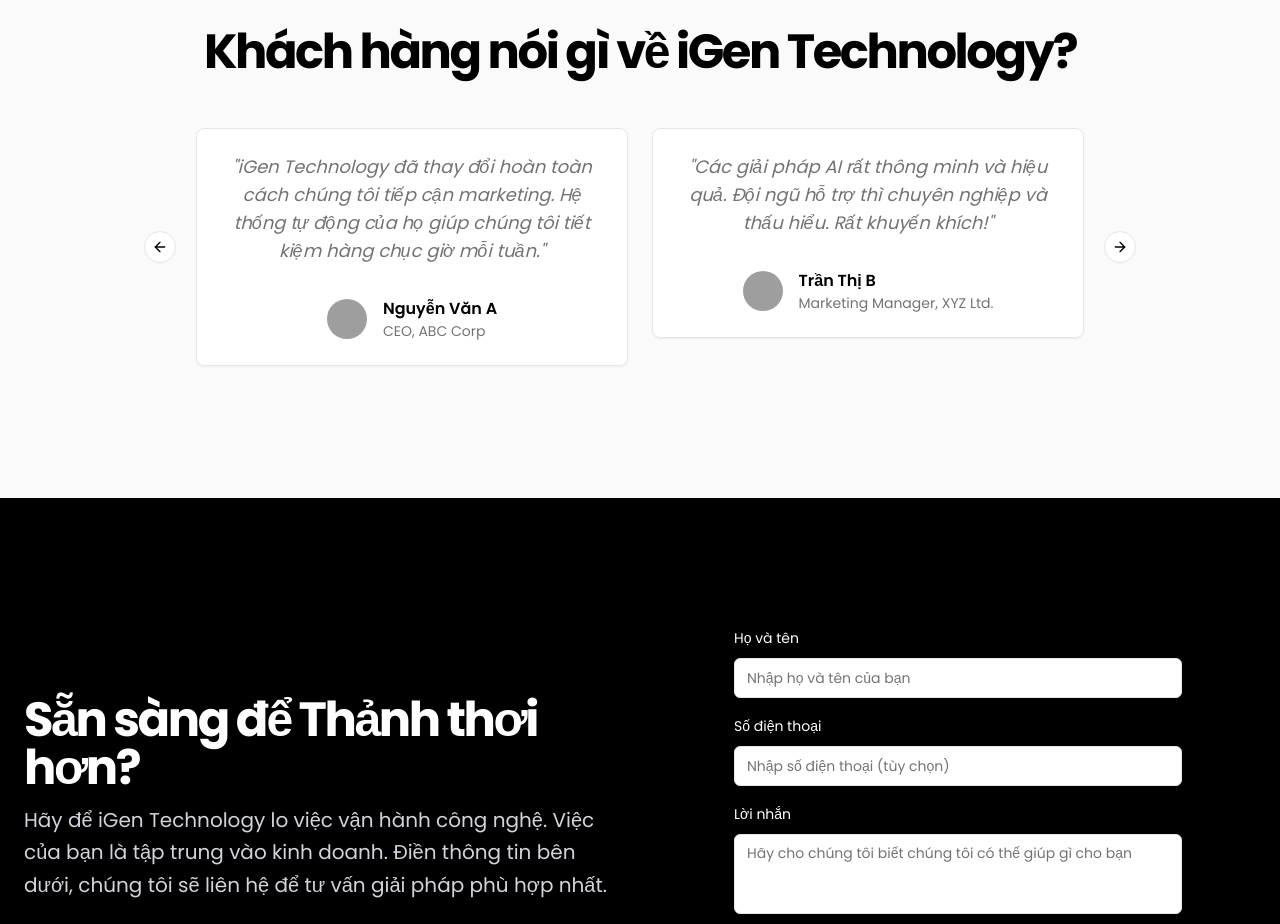
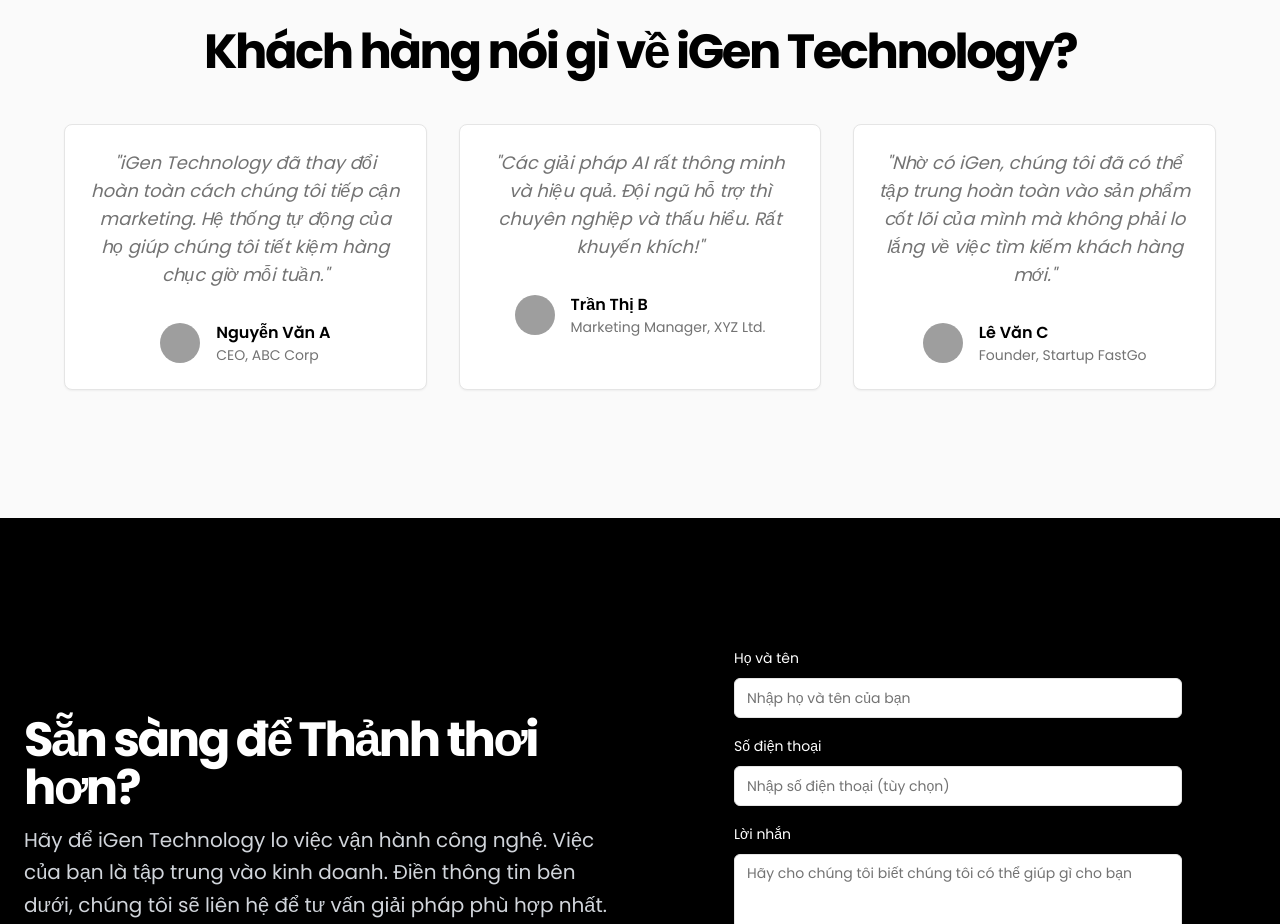
Before and after one commit to jb007-gg/igen-backend, a Next.js app: page / in a window 1280 px wide. Shown: the part 4360-5284 px from the top of the page. Built offline with nearby package versions, Linux system fonts and the light colour scheme; grey boxes are pictures that could not be loaded.

Commit message:
remove carousel i only want it 3 and static

```diff
--- a/src/components/landing/testimonials-section.tsx
+++ b/src/components/landing/testimonials-section.tsx
@@ -1,13 +1,6 @@
 'use client';
 
 import { Card, CardContent } from '@/components/ui/card';
-import {
-  Carousel,
-  CarouselContent,
-  CarouselItem,
-  CarouselNext,
-  CarouselPrevious,
-} from '@/components/ui/carousel';
 import { Avatar, AvatarFallback, AvatarImage } from '@/components/ui/avatar';
 
 const testimonials = [
@@ -38,19 +31,9 @@ export function TestimonialsSection() {
         <h2 className="text-3xl font-bold tracking-tighter text-center sm:text-5xl font-headline text-foreground">
           Khách hàng nói gì về iGen Technology?
         </h2>
-        <div className="mt-12">
-          <Carousel
-            opts={{
-              align: 'start',
-              loop: true,
-            }}
-            className="w-full max-w-4xl mx-auto"
-          >
-            <CarouselContent>
+        <div className="mt-12 grid grid-cols-1 md:grid-cols-3 gap-8 max-w-6xl mx-auto">
           {testimonials.map((testimonial, index) => (
-                <CarouselItem key={index} className="md:basis-1/2 lg:basis-1/2">
-                  <div className="p-1">
-                    <Card className="h-full">
+            <Card key={index} className="h-full">
               <CardContent className="flex flex-col items-center justify-center p-6 text-center space-y-4">
                 <p className="text-lg italic text-muted-foreground">"{testimonial.quote}"</p>
                 <div className="flex items-center gap-4 pt-4">
@@ -65,13 +48,7 @@ export function TestimonialsSection() {
                 </div>
               </CardContent>
             </Card>
-                  </div>
-                </CarouselItem>
           ))}
-            </CarouselContent>
-            <CarouselPrevious />
-            <CarouselNext />
-          </Carousel>
         </div>
       </div>
     </section>
```
Lines whose indentation alone changed are shown as unchanged.
